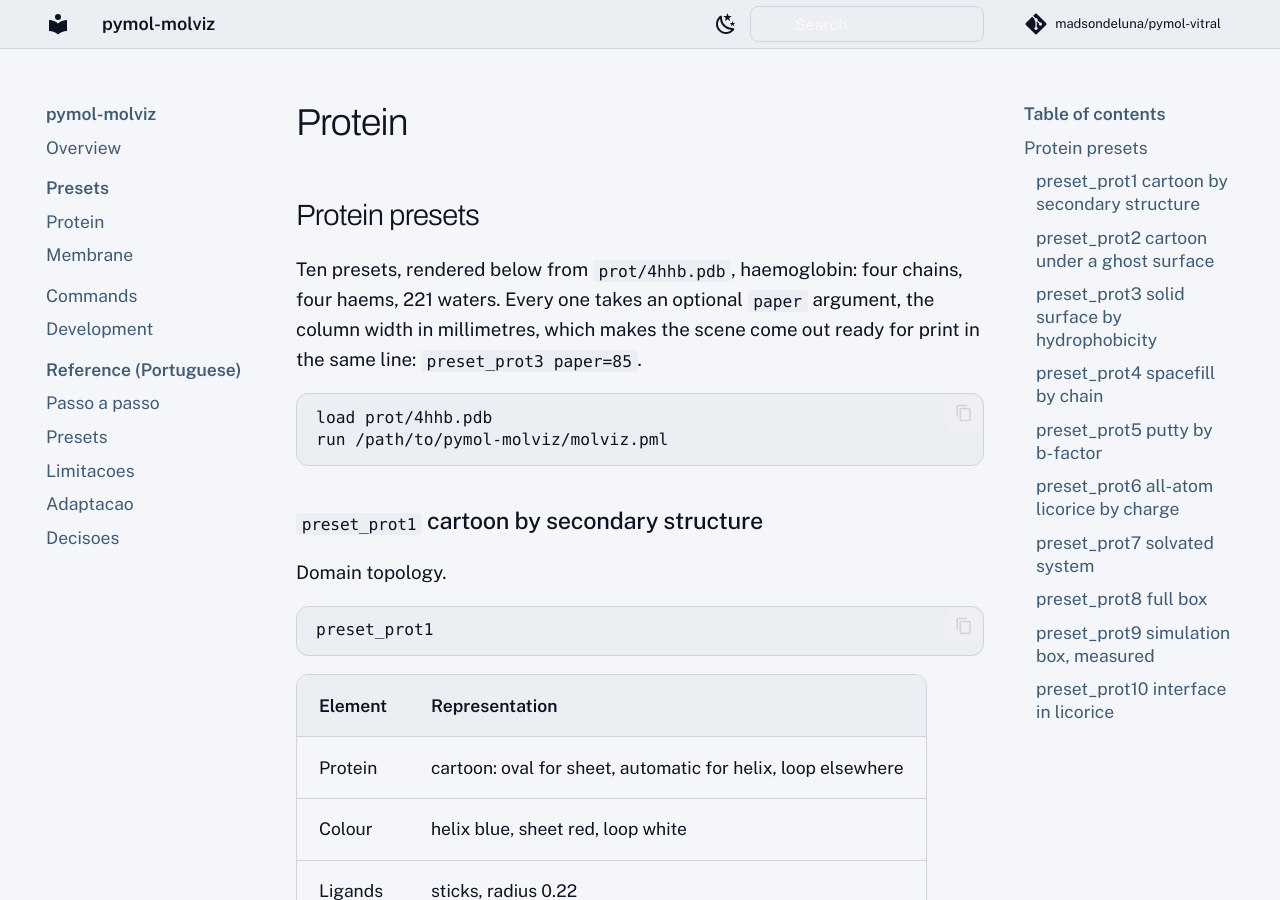
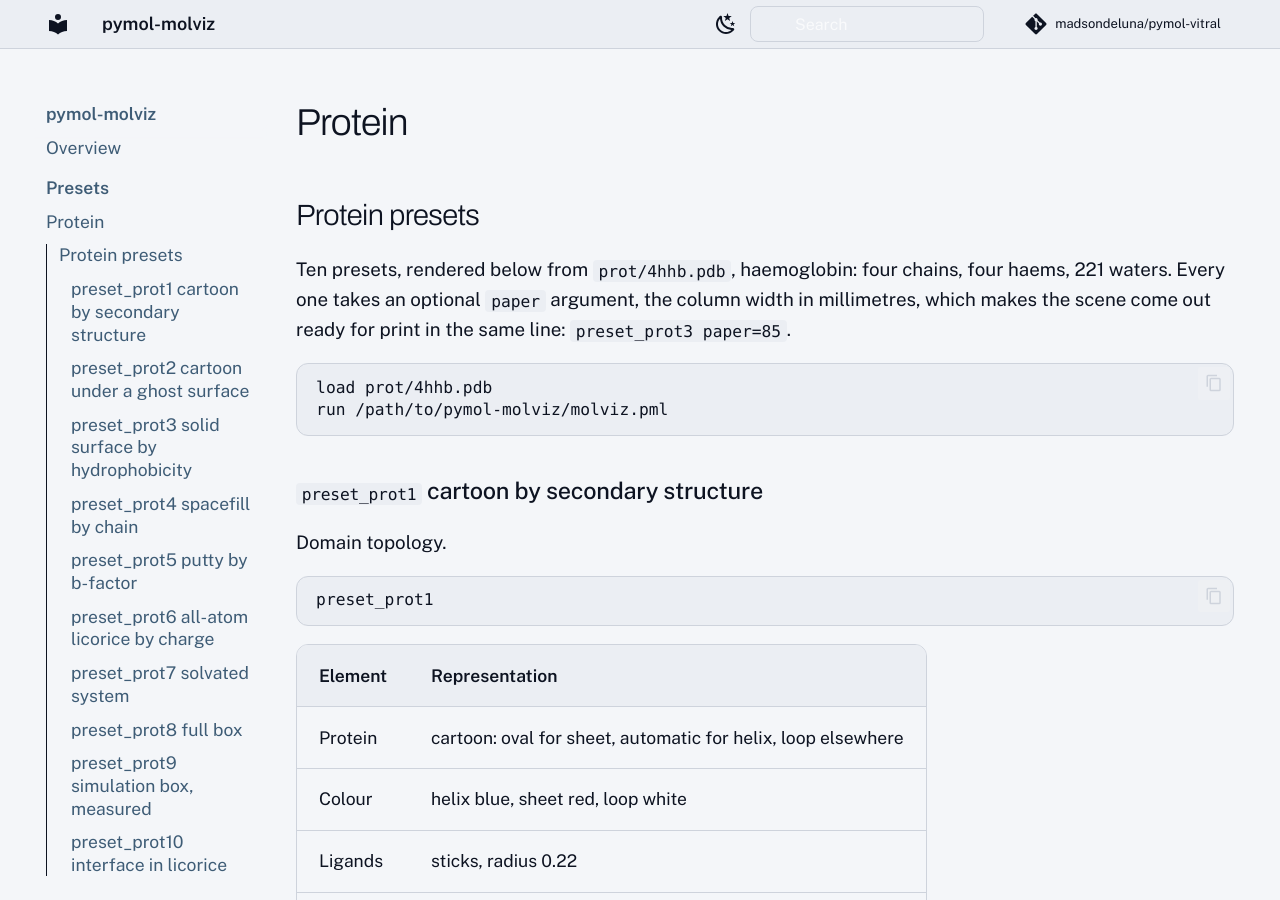
Before and after one commit to madsondeluna/pymol-vitral, an MkDocs documentation site: the page built from docs/presets/protein.md, in a window 1280 px wide and 900 px high. Built offline with MkDocs 1.6.1 and Material for MkDocs 9.7.7, drawn with Linux system fonts in a browser that asks for light colours; some web fonts are replaced; comment, search, counter and statistics services are not loaded.

Commit message:
Move the page table of contents into the left sidebar

```diff
--- a/mkdocs.yml
+++ b/mkdocs.yml
@@ -28,6 +28,9 @@ theme:
     - navigation.sections
     - navigation.top
     - toc.follow
+    # Sumario da pagina na coluna da esquerda, dentro da navegacao, em vez da
+    # coluna direita separada.
+    - toc.integrate
     - content.code.copy
     - search.highlight
 
```
